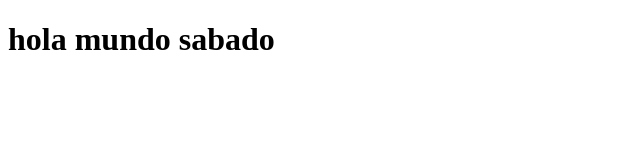
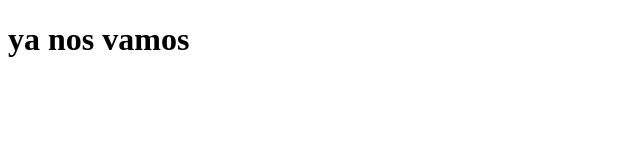
Before and after one commit to ElBrAyAn1967/Sistemasweb, a plain HTML site: page index.html in a window 1280 px wide. Shown: the whole page, without its empty margins (0-640 px from the left). Drawn offline with Linux system fonts and the light colour scheme.

Commit message:
segundo  cambio

```diff
--- a/index.html
+++ b/index.html
@@ -6,6 +6,6 @@
     <title>Document</title>
 </head>
 <body>
-    <h1>hola mundo sabado </h1>
+    <h1>ya nos vamos </h1>
 </body>
 </html>
```
